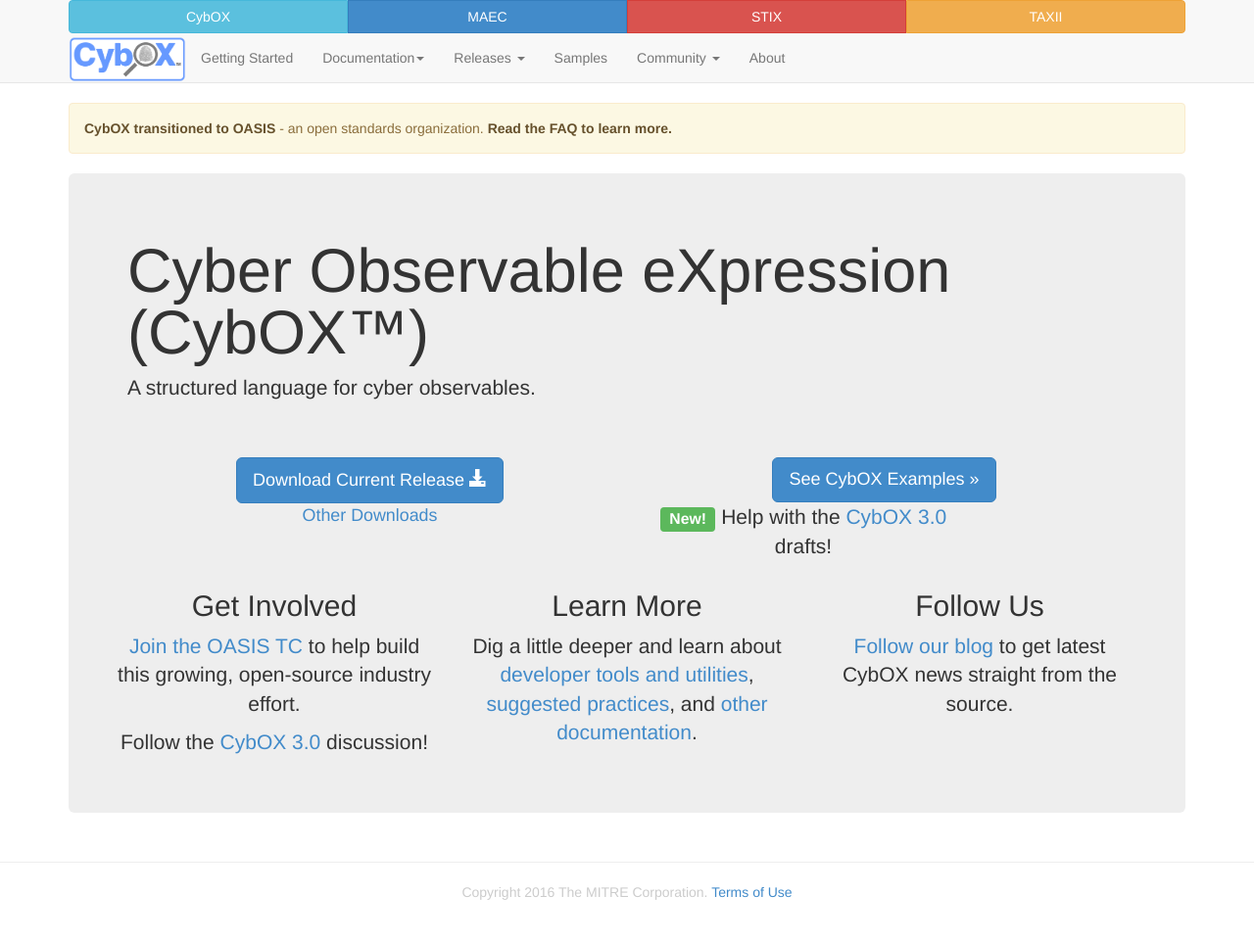
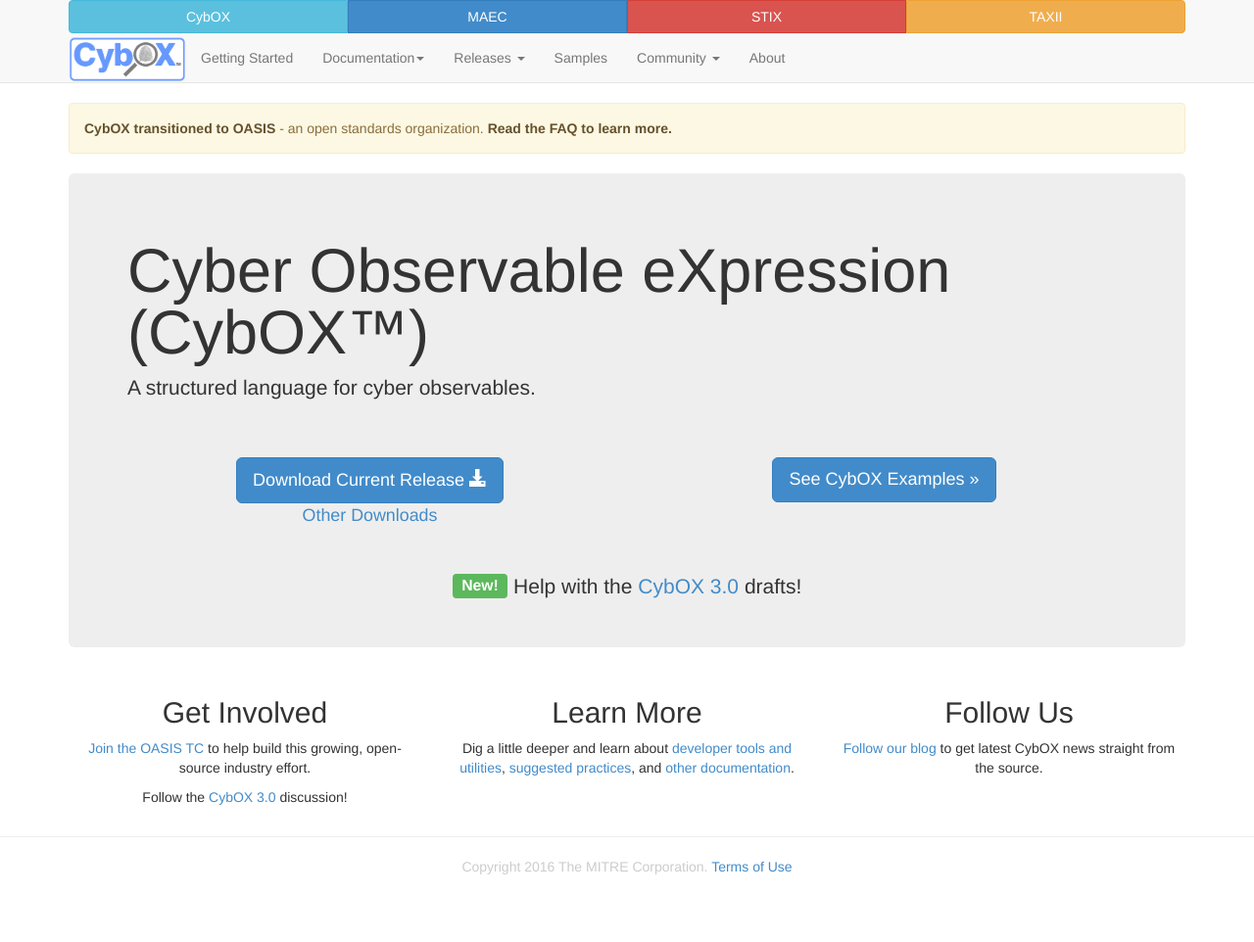
Before and after one commit to CybOXProject/cyboxproject.github.io, a Jekyll site: the page built from index.md, in a window 1280 px wide. Shown: the whole page at 98% size. Built offline with Jekyll 4.4.1, drawn with Linux system fonts in a browser that asks for light colours; after the commit the page ends 936 px from its top, so only the background shows below that.

Commit message:
Center call to action on home page.

```diff
--- a/css/main.css
+++ b/css/main.css
@@ -257,3 +257,14 @@
 h6:hover .header-link {
   opacity: 1;
 }
+
+.announcement p {
+  text-align: center;
+  margin-top: 35px;
+  margin-bottom: 0;
+}
+
+.announcement .label {
+  position: relative;
+  top: -2px;
+}
--- a/index.md
+++ b/index.md
@@ -25,9 +25,8 @@
     <div class="col-md-6 text-center">
       <a class="btn btn-primary btn-lg" role="button" href="/samples/">See CybOX Examples »</a>
     </div>
-<p></p>
+  </div>
   <div class="row announcement">
-  <div class="col-md-4 text-center">
     <p><span class="label label-success">New!</span> Help with the <a href="http://stixproject.github.io/stix2.0/#cybox3.0">CybOX 3.0</a> drafts!</p>
   </div>
 </div>
```
